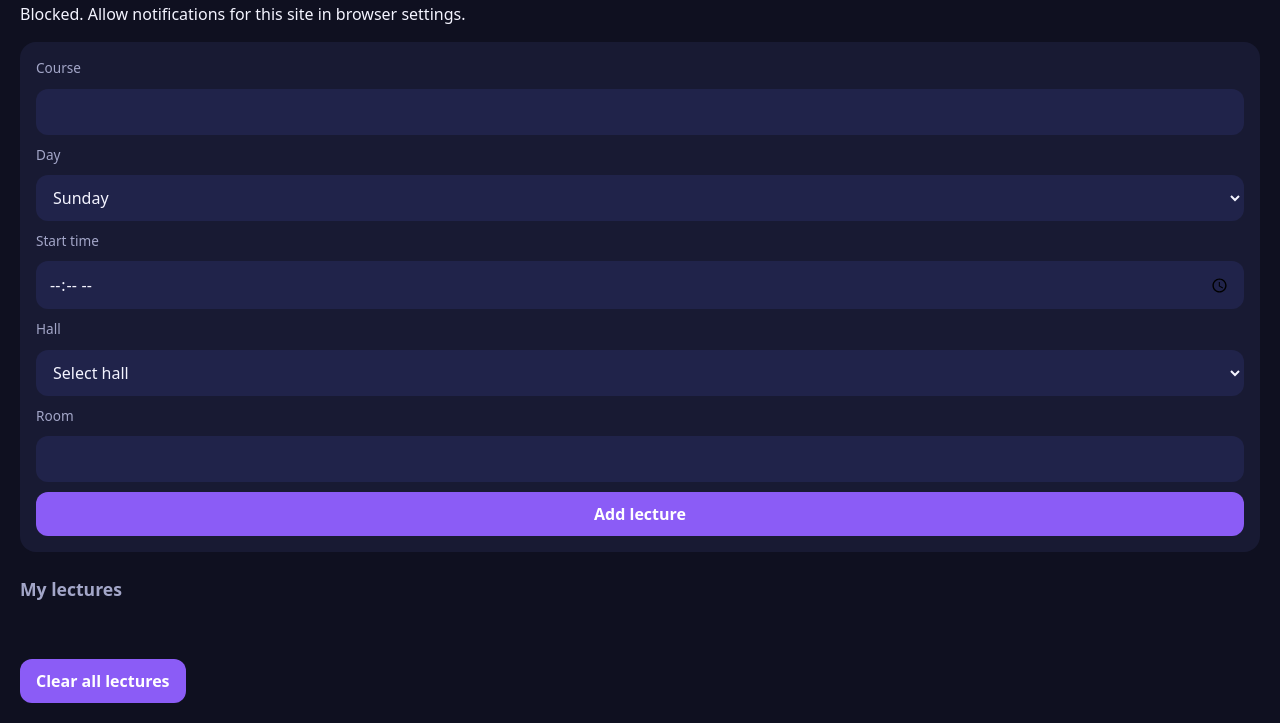
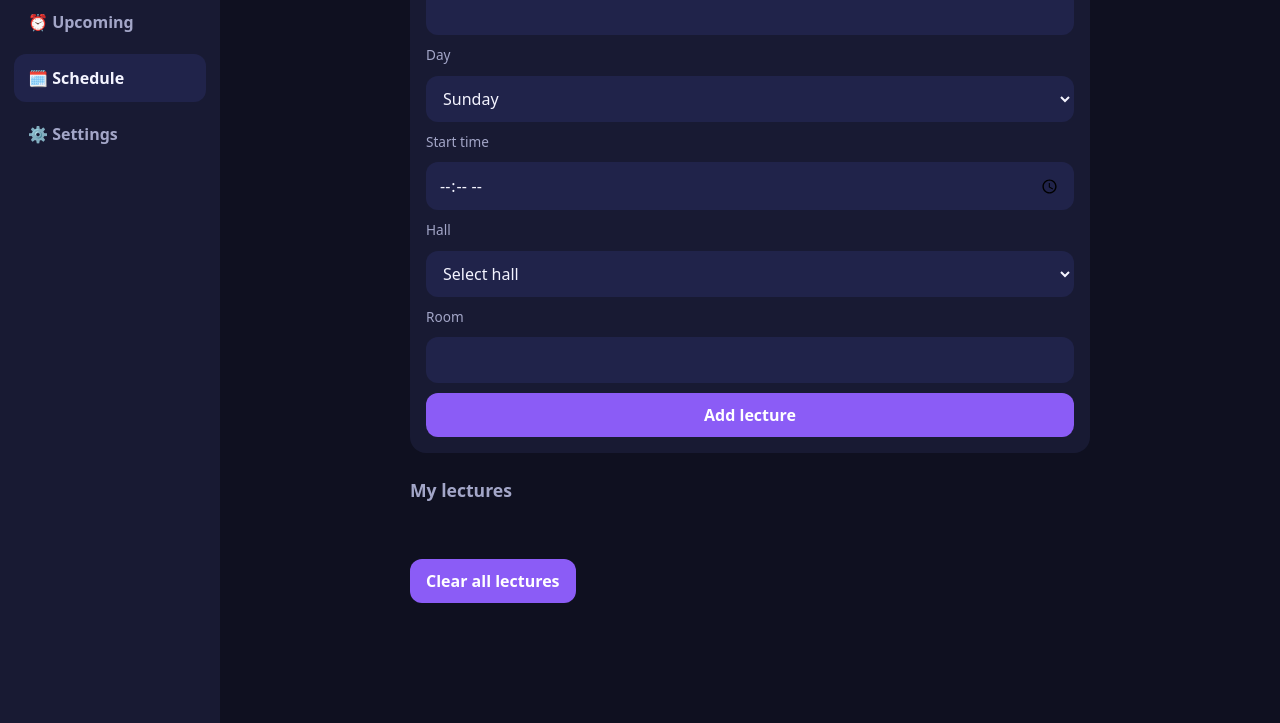
Before and after one commit to thegreatestdev-debug/Lecture-Alert-PWA, a plain HTML site: page index.html in a window 1280 px wide. Shown: the part 77-800 px from the top of the page. Drawn offline with Linux system fonts and the light colour scheme.

Commit message:
M6b sidebar layout and views

```diff
--- a/app.js
+++ b/app.js
@@ -256,3 +256,25 @@ window.dbg = () => {
   }
   console.log("fired set:", [...fired]);
 };
+
+// ===== View switching =====
+const navButtons = document.querySelectorAll("[data-view]");
+const views = document.querySelectorAll(".view");
+const knownViews = [...views].map((v) => v.id.replace("view-", ""));
+
+function showView(name) {
+  for (const view of views) {
+    view.hidden = view.id !== `view-${name}`;
+  }
+  for (const btn of navButtons) {
+    btn.classList.toggle("active", btn.dataset.view === name);
+  }
+  localStorage.setItem("lastView", name);
+}
+
+for (const btn of navButtons) {
+  btn.addEventListener("click", () => showView(btn.dataset.view));
+}
+
+const savedView = localStorage.getItem("lastView");
+showView(knownViews.includes(savedView) ? savedView : "schedule");
--- a/index.html
+++ b/index.html
@@ -7,16 +7,27 @@
   <link rel="stylesheet" href="style.css">
 </head>
 <body>
+  <div class="app">
+
+    <nav class="sidebar">
       <h1>Lecture Alert</h1>
-  <button id="enable-notifications" type="button">Enable notifications</button>
-  <p id="notif-status"></p>
-  <p id="notif-status"></p>
+      <button class="nav-btn" data-view="upcoming" type="button">⏰ Upcoming</button>
+      <button class="nav-btn" data-view="schedule" type="button">🗓️ Schedule</button>
+      <button class="nav-btn" data-view="settings" type="button">⚙️ Settings</button>
+    </nav>
 
+    <main class="content">
       <div id="alert-banner" hidden></div>
 
-  <form id="lecture-form">
+      <section id="view-upcoming" class="view" hidden>
+        <h2>Upcoming</h2>
+        <p>Your next lectures will show here.</p>
+      </section>
+
+      <section id="view-schedule" class="view">
+        <form id="lecture-form" novalidate>
           <label for="course">Course</label>
-    <input id="course" type="text" required>
+          <input id="course" type="text" autocomplete="off">
 
           <label for="day">Day</label>
           <select id="day">
@@ -30,26 +41,36 @@
           </select>
 
           <label for="time">Start time</label>
-    <input id="time" type="time" required>
+          <input id="time" type="time">
 
           <label for="hall">Hall</label>
-    <select id="hall" name="hall">
+          <select id="hall">
             <option value="">Select hall</option>
           </select>
 
           <label for="room">Room</label>
-    <input id="room" type="text">
+          <input id="room" type="text" autocomplete="off">
 
+          <p id="form-error" class="form-error" hidden></p>
           <button type="submit">Add lecture</button>
         </form>
 
         <h2>My lectures</h2>
         <ul id="lecture-list"></ul>
-  <br></br>
+        <br><br/>
         <button id="clear-all" type="button">Clear all lectures</button>
+      </section>
+
+      <section id="view-settings" class="view" hidden>
+        <h2>Settings</h2>
+        <button id="enable-notifications" type="button">Enable notifications</button>
+        <p id="notif-status"></p>
+      </section>
+    </main>
+
+  </div>
 
   <script type="module" src="app.js"></script>
   <script type="module" src="time.test.js"></script>
-
 </body>
 </html>
--- a/style.css
+++ b/style.css
@@ -11,10 +11,11 @@
 }
 
 * { box-sizing: border-box; }
+[hidden] { display: none !important; }
 
 body {
   margin: 0;
-  padding: 20px;
+  padding: 0;
   background: var(--bg);
   color: var(--text);
   font-family: var(--font);
@@ -91,3 +92,58 @@ button:hover { filter: brightness(1.1); }
   font-weight: 700;
   cursor: pointer;
 }
+
+/* ===== App shell ===== */
+.app {
+  display: grid;
+  grid-template-columns: 220px 1fr;
+  min-height: 100vh;
+}
+
+.sidebar {
+  position: sticky;
+  top: 0;
+  height: 100vh;
+  padding: 20px 14px;
+  background: var(--surface);
+  display: flex;
+  flex-direction: column;
+  gap: 8px;
+}
+
+.sidebar h1 { font-size: 1.3rem; margin: 0 0 16px; }
+
+.nav-btn {
+  background: transparent;
+  color: var(--muted);
+  text-align: left;
+  padding: 12px 14px;
+}
+
+.nav-btn.active { background: var(--surface-2); color: var(--text); }
+
+.content {
+  padding: 20px;
+  width: 100%;
+  max-width: 720px;
+  margin: 0 auto;
+}
+
+@media (max-width: 700px) {
+  .app { grid-template-columns: 1fr; padding-bottom: 72px; }
+
+  .sidebar {
+    position: fixed;
+    top: auto;
+    bottom: 0;
+    left: 0;
+    right: 0;
+    height: auto;
+    flex-direction: row;
+    padding: 8px;
+    z-index: 10;
+  }
+
+  .sidebar h1 { display: none; }
+  .nav-btn { flex: 1; text-align: center; padding: 10px 4px; font-size: 0.85rem; }
+}
```
Also changed, not shown: 1 other file. Lines whose indentation alone changed are shown as unchanged.
